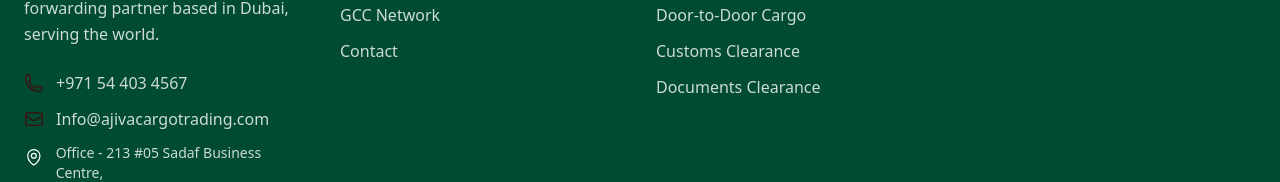
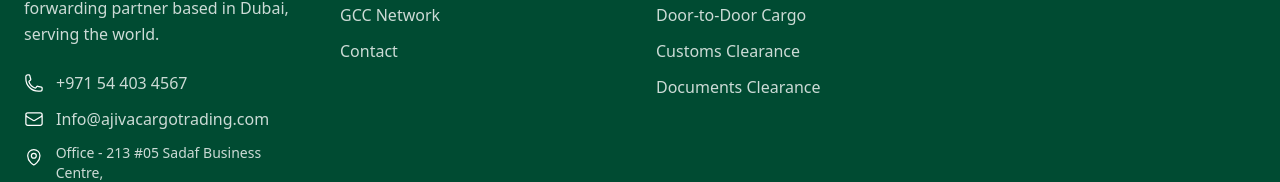
Before and after one commit to sabyasachi-arya/Pseudo_Webpage-, a React (Create React App) app: page / in a window 1280 px wide. Shown: the part 7260-7442 px from the top of the page. Built offline with nearby package versions, Linux system fonts and the light colour scheme.

Commit message:
Update Footer.tsx

```diff
--- a/src/components/Footer.tsx
+++ b/src/components/Footer.tsx
@@ -44,11 +44,11 @@ const Footer = () => {
             </p>
             <div className="space-y-3">
               <div className="flex items-center text-white/80">
-                <PhoneIcon className="w-5 h-5 mr-3 text-emerald" />
+                <PhoneIcon className="w-5 h-5 mr-3 text-white" />
                 <span>+971 54 403 4567</span>
               </div>
               <div className="flex items-center text-white/80">
-                <EnvelopeIcon className="w-5 h-5 mr-3 text-emerald" />
+                <EnvelopeIcon className="w-5 h-5 mr-3 text-white" />
                 <span>Info@ajivacargotrading.com</span>
               </div>
               <div className="flex items-start text-white/80">
```
